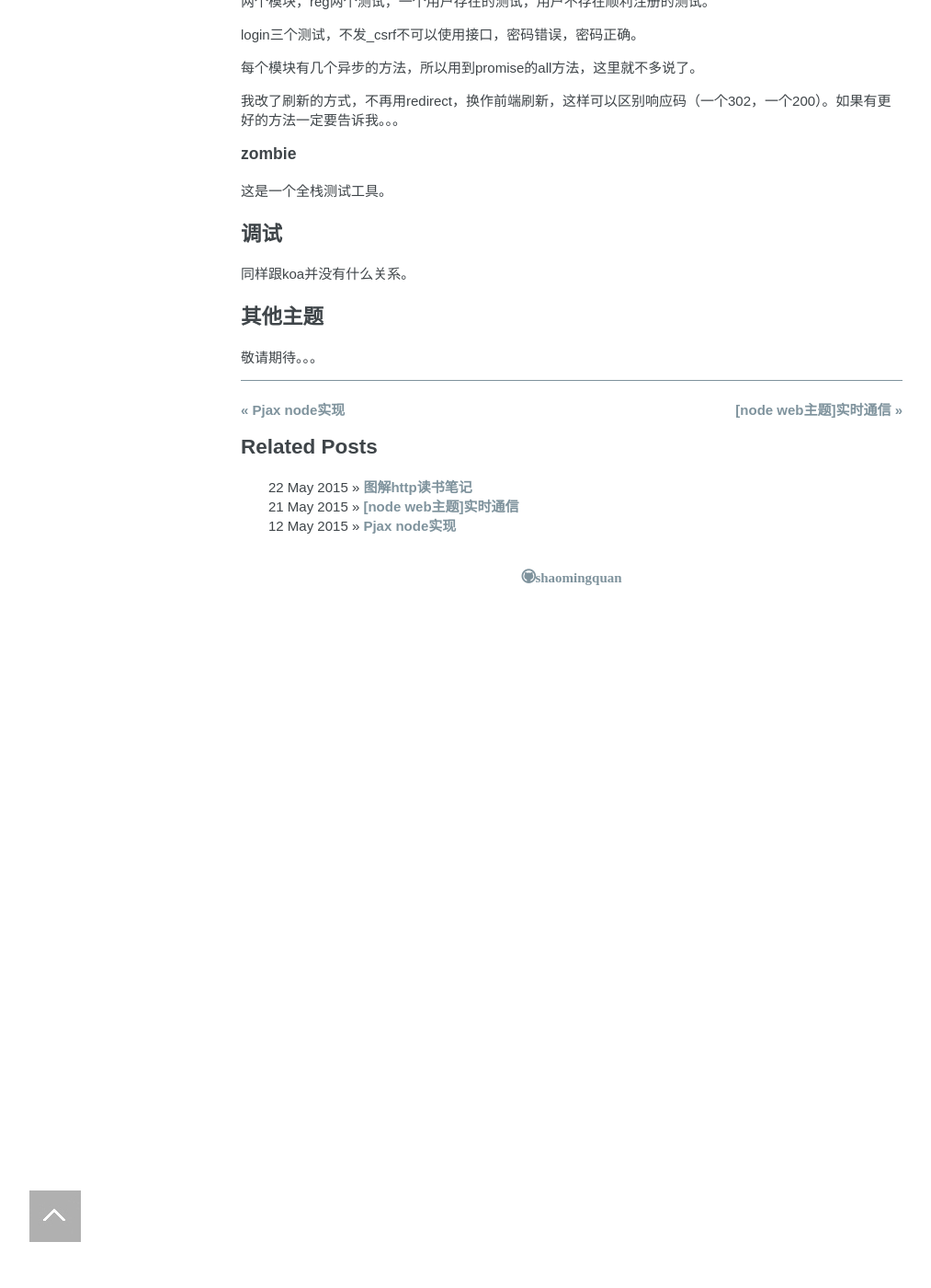
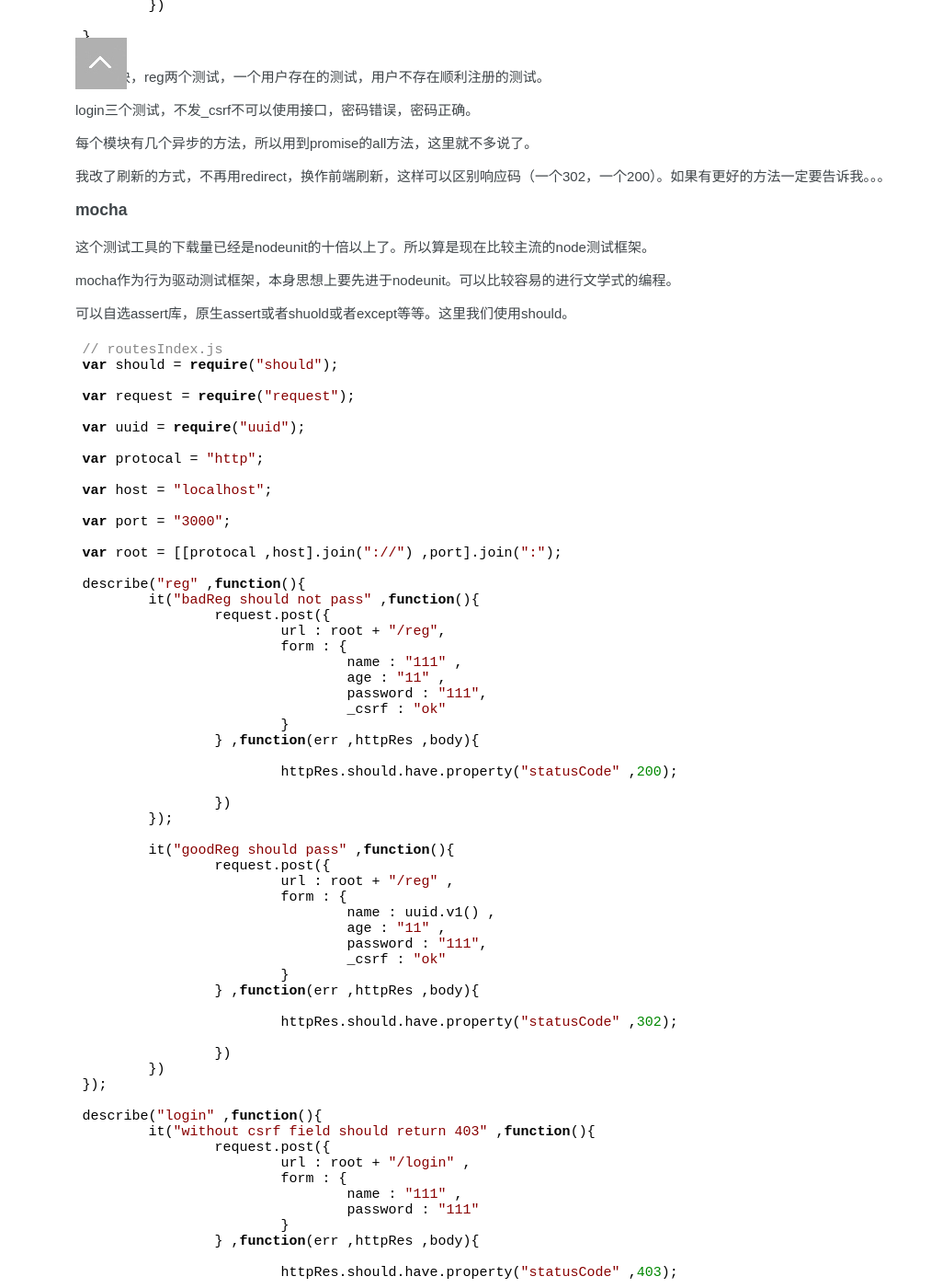
Before and after one commit to liuxing6103/liuxing6103.github.io, a Jekyll site: the page built from _posts/node/2015-5-19-koa实战.md, in a window 1280 px wide and 1400 px high, scrolled down 12100 px. Shown: the whole window at 92% size, without its empty margins (18-1031 px from the left). Built offline with Jekyll 4.4.1, drawn with Linux system fonts in a browser that asks for light colours; some web fonts are replaced; comment, search, counter and statistics services are not loaded; some of the changed text lies outside the part shown.

```diff
--- a/CNAME
+++ b/CNAME
@@ -0,0 +1 @@
+mqshao.com
--- a/_config.yml
+++ b/_config.yml
@@ -1,6 +1,6 @@
-baseurl: /blog
+baseurl: /
 
-url: /blog
+url: /
 
 paginate: 8
 
--- a/_posts/node/2015-5-19-koa实战.md
+++ b/_posts/node/2015-5-19-koa实战.md
@@ -424,13 +424,18 @@ csrf拦截器如下。
 
 虽然这个跟koa并没有什么关系。但是测试很重要，这里也总结一下在node里面做测试的方法。比如在前后端分离开发的时候，后端接口无法通过前台直接调试，所以验证接口拿到单元测试里面。
 
+还有就是有时候采用TDD或者BDD开发模式也需要这些单元测试框架的支持。
+关于这些知识参见[这里](http://www.cnblogs.com/wangshenhe/archive/2013/02/16/2913431.html)。
+
 因为测试需要，有时候一些面向过程的函数也需要返回true or false。
 
-现在用之前写好的登陆注册模块开始写测试代码。
+现在用之前写好的登陆注册模块开始写测试代码。注意测试框架一般要在全局环境安装，因为要在系统环境新增命令（就像nodeunit，mocha），工程环境不必安装。
 
 ###nodeunit
 
 经典的xUnit系列的单元测试模式。比较简单，api也很简单。nodeunit可以单独使用也可以作为grunt的一个插件来使用。
+
+可作为TDD驱动工具。
 
 上官网例子（[官网传送门](https://www.npmjs.com/package/nodeunit)）。
 
@@ -581,14 +586,121 @@ login三个测试，不发_csrf不可以使用接口，密码错误，密码正
 
 我改了刷新的方式，不再用redirect，换作前端刷新，这样可以区别响应码（一个302，一个200）。如果有更好的方法一定要告诉我。。。
 
-###zombie
+###mocha
 
-这是一个全栈测试工具。
+这个测试工具的下载量已经是nodeunit的十倍以上了。所以算是现在比较主流的node测试框架。
+
+mocha作为行为驱动测试框架，本身思想上要先进于nodeunit。可以比较容易的进行文学式的编程。
+
+可以自选assert库，原生assert或者shuold或者except等等。这里我们使用should。
+
+	// routesIndex.js
+	var should = require("should");
+
+	var request = require("request");
+
+	var uuid = require("uuid");
+
+	var protocal = "http";
+
+	var host = "localhost";
+
+	var port = "3000";
+
+	var root = [[protocal ,host].join("://") ,port].join(":");
+
+	describe("reg" ,function(){
+		it("badReg should not pass" ,function(){
+			request.post({
+				url : root + "/reg",
+				form : {
+					name : "111" ,
+					age : "11" ,
+					password : "111",
+					_csrf : "ok"
+				}
+			} ,function(err ,httpRes ,body){
+
+				httpRes.should.have.property("statusCode" ,200);
+
+			})
+		});
+
+		it("goodReg should pass" ,function(){
+			request.post({
+				url : root + "/reg" ,
+				form : {
+					name : uuid.v1() ,
+					age : "11" ,
+					password : "111",
+					_csrf : "ok"
+				}
+			} ,function(err ,httpRes ,body){
+
+				httpRes.should.have.property("statusCode" ,302);
+
+			})
+		})
+	});
+
+	describe("login" ,function(){
+		it("without csrf field should return 403" ,function(){
+			request.post({
+				url : root + "/login" ,
+				form : {
+					name : "111" ,
+					password : "111"
+				}
+			} ,function(err ,httpRes ,body){
+
+				httpRes.should.have.property("statusCode" ,403);
+
+			})
+		})
+
+		it("badLogin should not pass" ,function(){
+			request.post({
+				url : root + "/login" ,
+				form : {
+					name : "11111111",
+					password : "wrong",
+					_csrf : "ok"
+				}
+			} ,function(err ,httpRes ,body){
+
+				httpRes.should.have.property("statusCode" ,200);
+
+			})
+		})
+
+		it("goodLogin should pass" ,function(){
+			request.post({
+				url : root + "/login" ,
+				form : {
+					name : "111" ,
+					password : "111",
+					_csrf : "ok"
+				}
+			} ,function(err ,httpRes ,body){
+
+				httpRes.should.have.property("statusCode" ,302);
+
+			})
+		})
+	})
+
+上个图。两个模块五个测试完成之后是这样的。
+
+![](http://i1.tietuku.com/609a783c408a2218.png)
 
 ##调试
 
 同样跟koa并没有什么关系。
 
+###node-inspector
+
+同样要在全局环境下安装，安装详见npmjs.com。
+
 ##其他主题
 
 敬请期待。。。
```
Also changed, not shown: _posts/others/2015-4-12-产品小细节.md (+29 -1 lines), _posts/others/2015-6-6-数据库设计基础.md (added, +185 -0 lines), _posts/others/2015-6-7-关系型数据库范式说明.md (added, +42 -0 lines), _posts/others/2015-6-8-微信开发平台试玩.md (added, +4 -0 lines).
